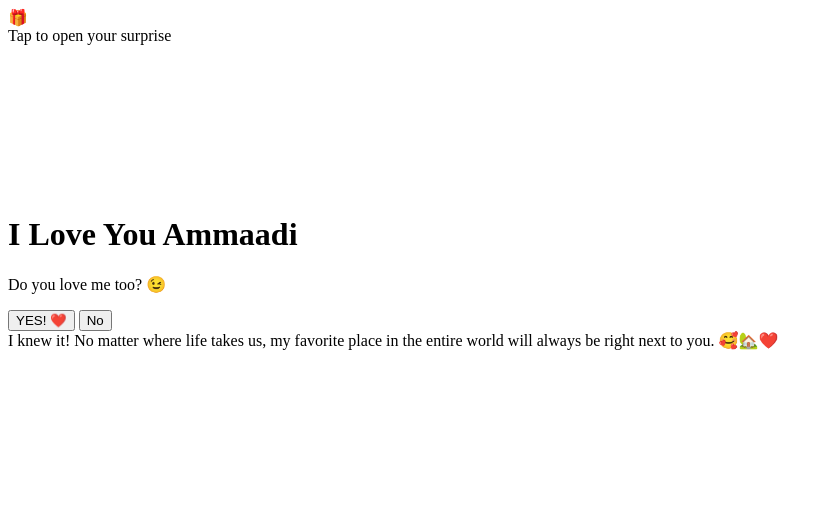
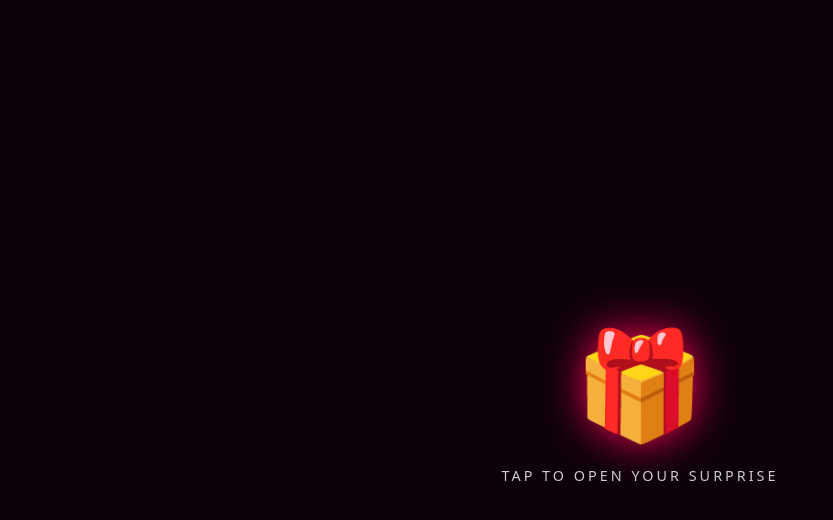
Before and after one commit to manohar454/Mine-, a plain HTML site: page index.html in a window 1280 px wide. Shown: the whole page, without its empty margins (0-833 px from the left). Drawn offline with Linux system fonts and the light colour scheme.

Commit message:
Update index.html structure and content

```diff
--- a/index.html
+++ b/index.html
@@ -1,3 +1,14 @@
+<!DOCTYPE html>
+<html lang="en">
+<head>
+    <meta charset="UTF-8">
+    <meta name="viewport" content="width=device-width, initial-scale=1.0">
+    <title>Love Surprise</title>
+
+    <link rel="stylesheet" href="style.css">
+</head>
+<body>
+
 <div class="gift-overlay" id="giftOverlay">
     <div class="gift-box-btn" id="openGiftBtn">🎁</div>
     <div class="gift-text">Tap to open your surprise</div>
@@ -20,3 +31,7 @@
         I knew it! No matter where life takes us, my favorite place in the entire world will always be right next to you. 🥰🏡❤️
     </div>
 </div>
+
+<script src="script.js"></script>
+</body>
+</html>
```
